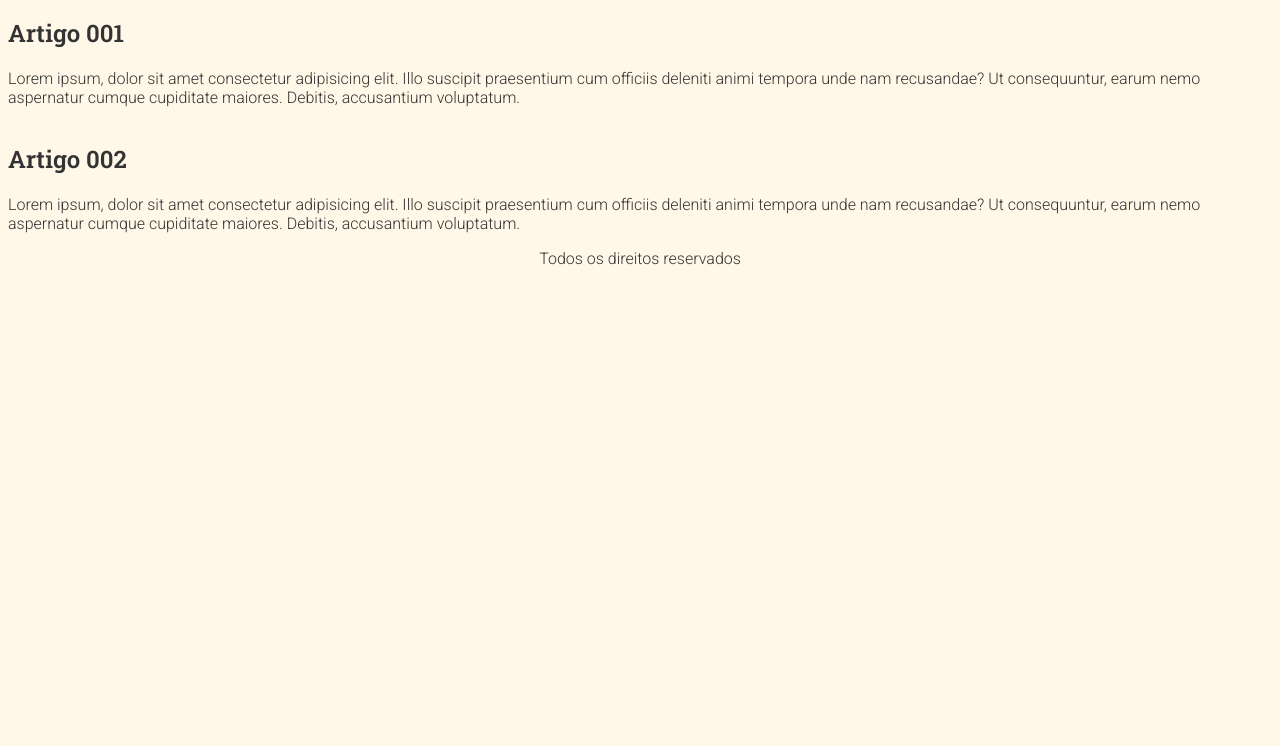
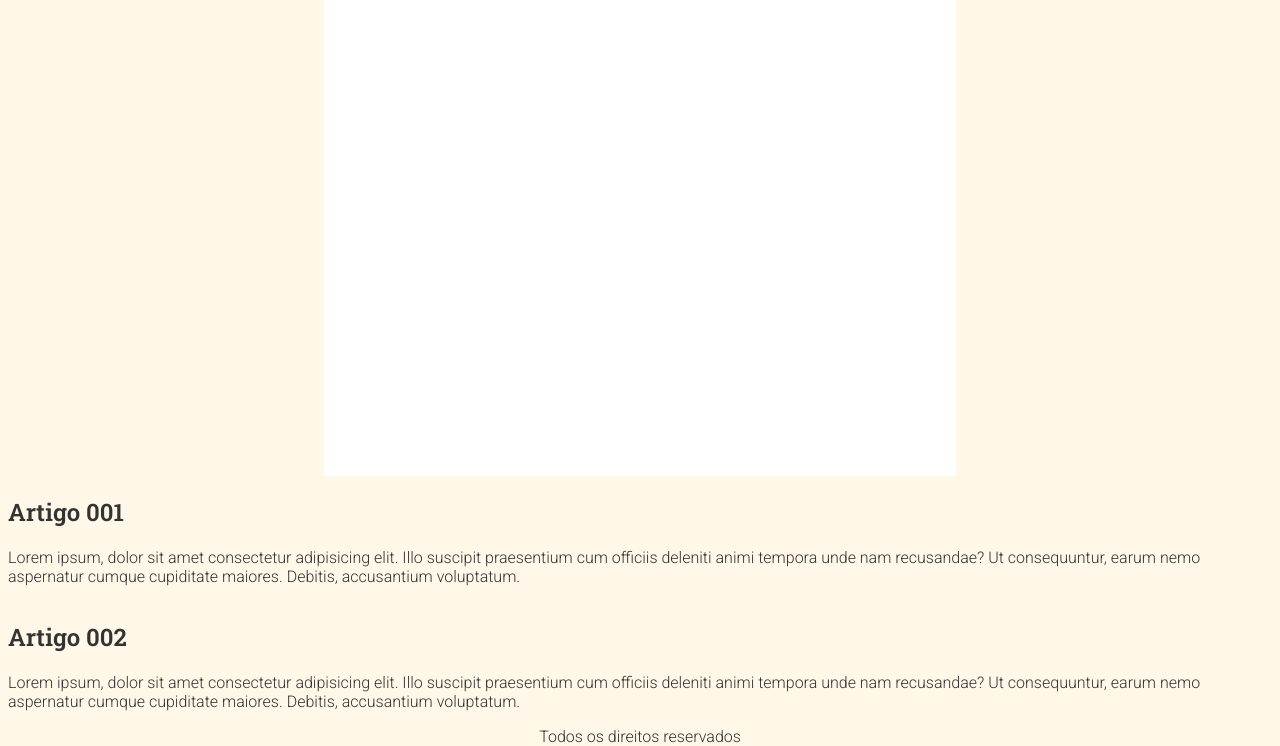
Before and after one commit to mpflo/projeto-site, a plain HTML site: page index.html in a window 1280 px wide. Shown: the part 97-843 px from the top of the page. Before the commit the page ends 800 px from the top, so only its background shows below. Drawn offline with Linux system fonts and the light colour scheme.

Commit message:
add outros ajustes no css

```diff
--- a/estilos/style.css
+++ b/estilos/style.css
@@ -8,6 +8,7 @@ body {
     justify-content: center;
     align-items: center;
     flex-direction: column;
+    height: 100vh;
 }
 
 h1,
@@ -22,7 +23,9 @@ p {
 
 main {
     background-color: #fff;
-
+    width: 50%;
+    min-height: 600px;
+    text-align: center;
 }
 
 footer {
```
